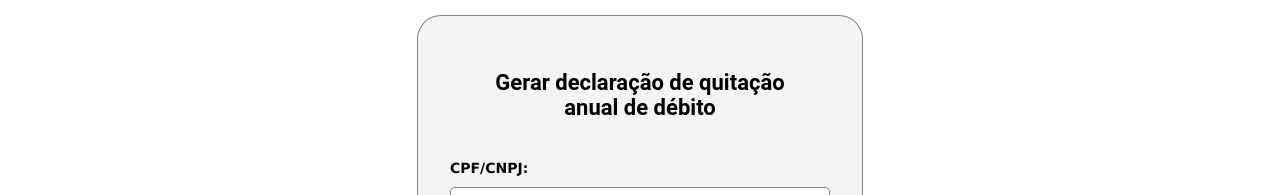
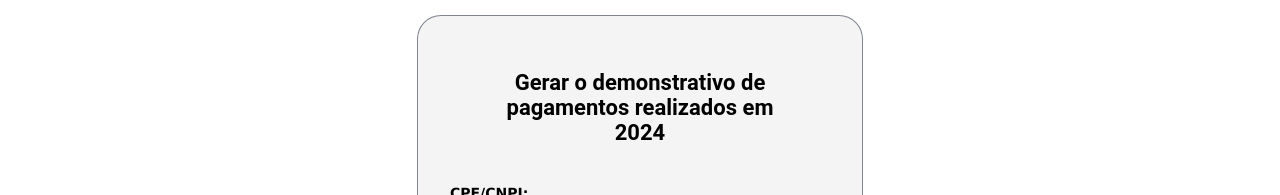
Before and after one commit to duduszchaida/declaracao-inml, a React (Vite) app: page / in a window 1280 px wide. Shown: the part 374-569 px from the top of the page. Built offline with nearby package versions, Linux system fonts and the light colour scheme.

Commit message:
Update App.jsx

```diff
--- a/src/App.jsx
+++ b/src/App.jsx
@@ -70,7 +70,7 @@ const App = () => {
   return (
     <div className="form-principal">
       <div className="paragraph-title">
-        <p className="quantity-two">Gerar declaração de quitação anual de débito</p>
+        <p className="quantity-two">Gerar o demonstrativo de pagamentos realizados em 2024</p>
       </div>
       <form className="form-style" onSubmit={handleSubmit}>
         <div className="form-cpf">
```
